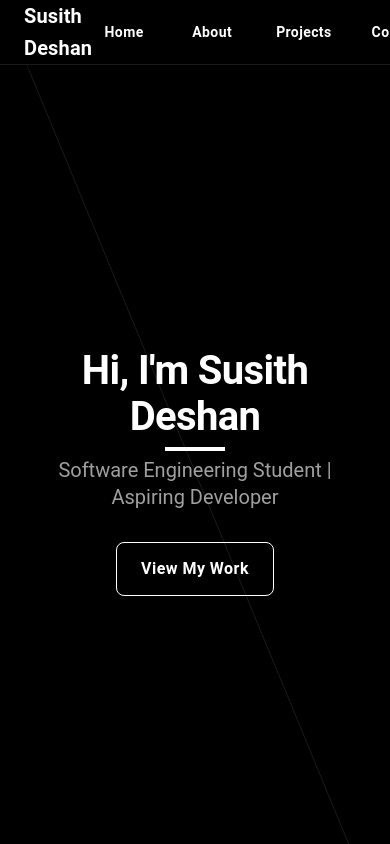
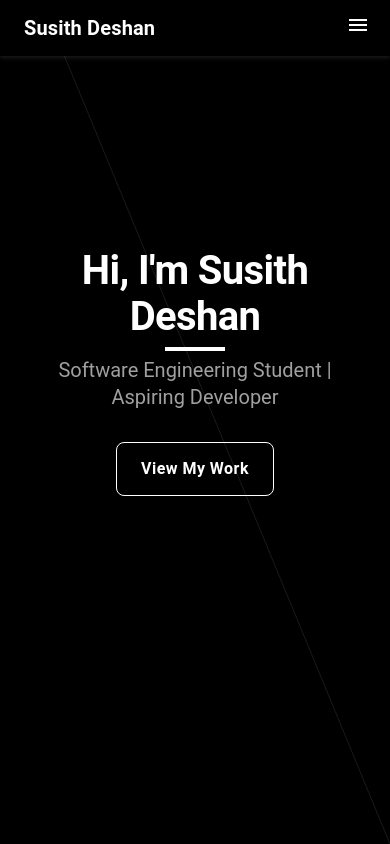
Before and after one commit to SusithD/my-portfolio, a Next.js app: page / in a window 390 px wide. Shown: the top 844 px of the page. Built offline with nearby package versions, Linux system fonts and the light colour scheme.

Commit message:
Hero Section and Nav bar Enhnacements

```diff
--- a/package.json
+++ b/package.json
@@ -13,11 +13,15 @@
     "@emotion/styled": "^11.14.0",
     "@mui/icons-material": "^6.4.1",
     "@mui/material": "^6.4.1",
+    "framer-motion": "^12.0.6",
     "next": "15.1.6",
     "react": "^18.2.0",
     "react-anchor-link-smooth-scroll": "^1.0.12",
     "react-dom": "^18.2.0",
-    "react-scroll": "^1.9.0"
+    "react-scroll": "^1.9.0",
+    "react-tsparticles": "^2.12.2",
+    "react-typed": "^2.0.12",
+    "tsparticles": "^3.8.1"
   },
   "devDependencies": {
     "@eslint/eslintrc": "^3",
--- a/src/components/Hero.jsx
+++ b/src/components/Hero.jsx
@@ -1,7 +1,27 @@
 "use client"; // Mark this component as a Client Component
 
-import React from 'react';
+import React, { useEffect, useState } from 'react';
 import { Typography, Button } from '@mui/material';
+import { motion, useScroll, useTransform } from 'framer-motion';
+
+// Typewriter Effect Component
+const Typewriter = ({ text, delay }) => {
+  const [currentText, setCurrentText] = useState('');
+  const [currentIndex, setCurrentIndex] = useState(0);
+
+  useEffect(() => {
+    if (currentIndex < text.length) {
+      const timeout = setTimeout(() => {
+        setCurrentText((prevText) => prevText + text[currentIndex]);
+        setCurrentIndex((prevIndex) => prevIndex + 1);
+      }, delay);
+
+      return () => clearTimeout(timeout);
+    }
+  }, [currentIndex, delay, text]);
+
+  return <span>{currentText}</span>;
+};
 
 const Hero = () => {
   const handleScroll = (id) => {
@@ -11,8 +31,12 @@ const Hero = () => {
     }
   };
 
+  // Parallax Effect
+  const { scrollYProgress } = useScroll();
+  const y = useTransform(scrollYProgress, [0, 1], [0, -100]);
+
   return (
-    <div
+    <motion.div
       id="home"
       style={{
         textAlign: 'center',
@@ -30,9 +54,10 @@ const Hero = () => {
         `, // Subtle diagonal lines pattern
         backgroundSize: 'cover',
         backgroundPosition: 'center',
+        y, // Apply parallax effect
       }}
     >
-      {/* Main Heading */}
+      {/* Main Heading with Typewriter Effect */}
       <Typography
         variant="h1"
         gutterBottom
@@ -54,7 +79,7 @@ const Hero = () => {
           },
         }}
       >
-        Hi, I'm Susith Deshan
+        Hi, I'm <Typewriter text="Susith Deshan" delay={100} />
       </Typography>
 
       {/* Subheading */}
@@ -70,7 +95,7 @@ const Hero = () => {
         Software Engineering Student | Aspiring Developer
       </Typography>
 
-      {/* Call-to-Action Button */}
+      {/* Call-to-Action Button with Hover Effect */}
       <Button
         variant="outlined"
         sx={{
@@ -86,13 +111,14 @@ const Hero = () => {
             backgroundColor: '#ffffff', // White background on hover
             color: '#000000', // Black text on hover
             borderColor: '#ffffff',
+            transform: 'scale(1.05)', // Slight scale on hover
           },
         }}
         onClick={() => handleScroll('projects')}
       >
         View My Work
       </Button>
-    </div>
+    </motion.div>
   );
 };
 
--- a/src/components/Navbar.jsx
+++ b/src/components/Navbar.jsx
@@ -1,25 +1,27 @@
 "use client"; // Mark this component as a Client Component
 
-import React from 'react';
-import { AppBar, Toolbar, Typography, Button, IconButton } from '@mui/material';
-import MenuIcon from '@mui/icons-material/Menu'; // Optional: For a mobile menu icon
+import React, { useState } from 'react';
+import { AppBar, Toolbar, Typography, Button, IconButton, Box } from '@mui/material';
+import MenuIcon from '@mui/icons-material/Menu';
+import CloseIcon from '@mui/icons-material/Close';
 
 const Navbar = () => {
+  const [isMobileMenuOpen, setIsMobileMenuOpen] = useState(false);
+
   const handleScroll = (id) => {
     const element = document.getElementById(id);
     if (element) {
       element.scrollIntoView({ behavior: 'smooth' });
     }
+    setIsMobileMenuOpen(false); // Close mobile menu after clicking a link
   };
 
   return (
     <AppBar
       position="fixed"
       sx={{
-        backgroundColor: 'rgba(0, 0, 0, 0.9)', // Semi-transparent black background
-        backdropFilter: 'blur(10px)', // Frosted glass effect
-        boxShadow: '0px 2px 4px rgba(0, 0, 0, 0.5)', // Subtle shadow
-        borderBottom: '1px solid rgba(255, 255, 255, 0.1)', // Subtle white border
+        backgroundColor: '#000000', // Black background
+        boxShadow: '0px 2px 4px rgba(255, 255, 255, 0.1)', // Subtle white shadow
       }}
     >
       <Toolbar sx={{ justifyContent: 'space-between', padding: '0 24px' }}>
@@ -31,7 +33,9 @@ const Navbar = () => {
             color: '#ffffff', // White text
             cursor: 'pointer',
             '&:hover': {
-              opacity: 0.8, // Slight fade on hover
+              opacity: 0.8,
+              transform: 'scale(1.05)', // Slight scale animation on hover
+              transition: 'transform 0.3s ease',
             },
           }}
           onClick={() => handleScroll('home')}
@@ -39,8 +43,8 @@ const Navbar = () => {
           Susith Deshan
         </Typography>
 
-        {/* Navigation Links */}
-        <div style={{ display: 'flex', gap: '24px' }}>
+        {/* Desktop Navigation Links */}
+        <Box sx={{ display: { xs: 'none', sm: 'flex' }, gap: '24px' }}>
           <Button
             color="inherit"
             onClick={() => handleScroll('home')}
@@ -48,9 +52,16 @@ const Navbar = () => {
               textTransform: 'none',
               fontWeight: 'bold',
               color: '#ffffff', // White text
-              '&:hover': {
-                color: '#ffffff', // Keep text white
-                borderBottom: '2px solid #ffffff', // White underline on hover
+              position: 'relative',
+              '&:hover::after': {
+                content: '""',
+                position: 'absolute',
+                bottom: '-2px',
+                left: '0',
+                width: '100%',
+                height: '2px',
+                backgroundColor: '#ffffff', // White underline on hover
+                animation: 'underline 0.3s ease',
               },
             }}
           >
@@ -63,9 +74,16 @@ const Navbar = () => {
               textTransform: 'none',
               fontWeight: 'bold',
               color: '#ffffff',
-              '&:hover': {
-                color: '#ffffff',
-                borderBottom: '2px solid #ffffff',
+              position: 'relative',
+              '&:hover::after': {
+                content: '""',
+                position: 'absolute',
+                bottom: '-2px',
+                left: '0',
+                width: '100%',
+                height: '2px',
+                backgroundColor: '#ffffff',
+                animation: 'underline 0.3s ease',
               },
             }}
           >
@@ -78,9 +96,16 @@ const Navbar = () => {
               textTransform: 'none',
               fontWeight: 'bold',
               color: '#ffffff',
-              '&:hover': {
-                color: '#ffffff',
-                borderBottom: '2px solid #ffffff',
+              position: 'relative',
+              '&:hover::after': {
+                content: '""',
+                position: 'absolute',
+                bottom: '-2px',
+                left: '0',
+                width: '100%',
+                height: '2px',
+                backgroundColor: '#ffffff',
+                animation: 'underline 0.3s ease',
               },
             }}
           >
@@ -93,25 +118,96 @@ const Navbar = () => {
               textTransform: 'none',
               fontWeight: 'bold',
               color: '#ffffff',
-              '&:hover': {
-                color: '#ffffff',
-                borderBottom: '2px solid #ffffff',
+              position: 'relative',
+              '&:hover::after': {
+                content: '""',
+                position: 'absolute',
+                bottom: '-2px',
+                left: '0',
+                width: '100%',
+                height: '2px',
+                backgroundColor: '#ffffff',
+                animation: 'underline 0.3s ease',
               },
             }}
           >
             Contact
           </Button>
-        </div>
+        </Box>
 
-        {/* Optional: Mobile Menu Icon */}
+        {/* Mobile Menu Icon */}
         <IconButton
           edge="end"
           color="inherit"
           aria-label="menu"
-          sx={{ display: { xs: 'block', sm: 'none' } }} // Show only on small screens
+          onClick={() => setIsMobileMenuOpen(!isMobileMenuOpen)}
+          sx={{ display: { xs: 'block', sm: 'none' }, color: '#ffffff' }}
         >
-          <MenuIcon />
+          {isMobileMenuOpen ? <CloseIcon /> : <MenuIcon />}
         </IconButton>
+
+        {/* Mobile Menu */}
+        {isMobileMenuOpen && (
+          <Box
+            sx={{
+              display: { xs: 'flex', sm: 'none' },
+              flexDirection: 'column',
+              gap: '16px',
+              position: 'absolute',
+              top: '64px',
+              right: '24px',
+              backgroundColor: '#111111', // Dark gray background
+              padding: '16px',
+              borderRadius: '8px',
+              boxShadow: '0px 4px 10px rgba(255, 255, 255, 0.1)', // Subtle white shadow
+            }}
+          >
+            <Button
+              color="inherit"
+              onClick={() => handleScroll('home')}
+              sx={{
+                textTransform: 'none',
+                fontWeight: 'bold',
+                color: '#ffffff',
+              }}
+            >
+              Home
+            </Button>
+            <Button
+              color="inherit"
+              onClick={() => handleScroll('about')}
+              sx={{
+                textTransform: 'none',
+                fontWeight: 'bold',
+                color: '#ffffff',
+              }}
+            >
+              About
+            </Button>
+            <Button
+              color="inherit"
+              onClick={() => handleScroll('projects')}
+              sx={{
+                textTransform: 'none',
+                fontWeight: 'bold',
+                color: '#ffffff',
+              }}
+            >
+              Projects
+            </Button>
+            <Button
+              color="inherit"
+              onClick={() => handleScroll('contact')}
+              sx={{
+                textTransform: 'none',
+                fontWeight: 'bold',
+                color: '#ffffff',
+              }}
+            >
+              Contact
+            </Button>
+          </Box>
+        )}
       </Toolbar>
     </AppBar>
   );
```
Also changed, not shown: 1 other file (tests, documents, lock files or other folders).
